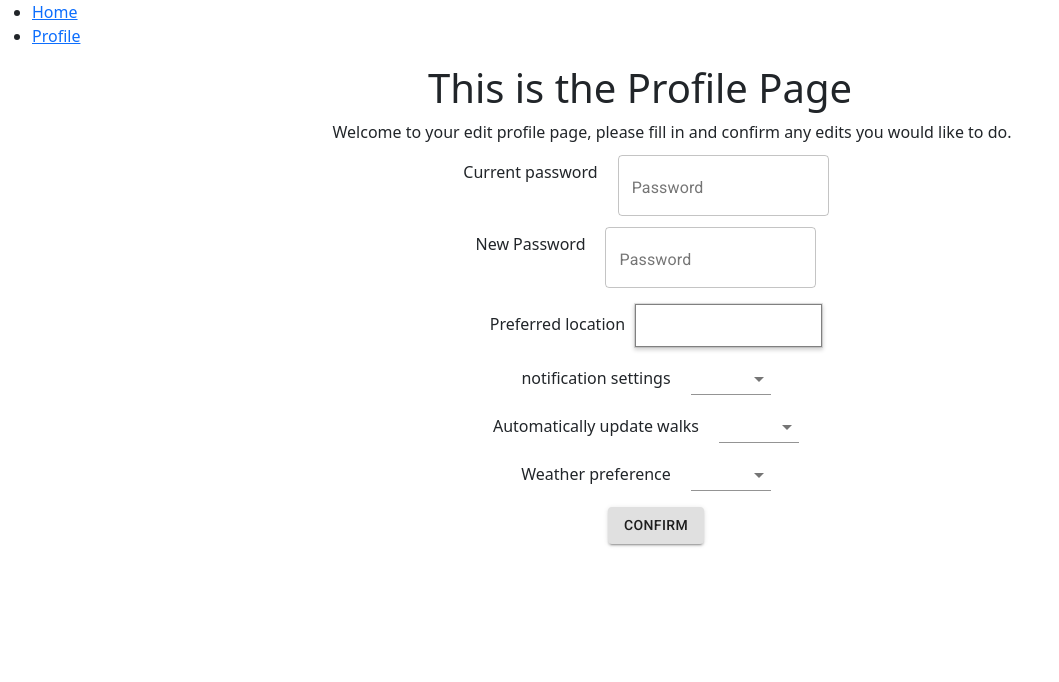
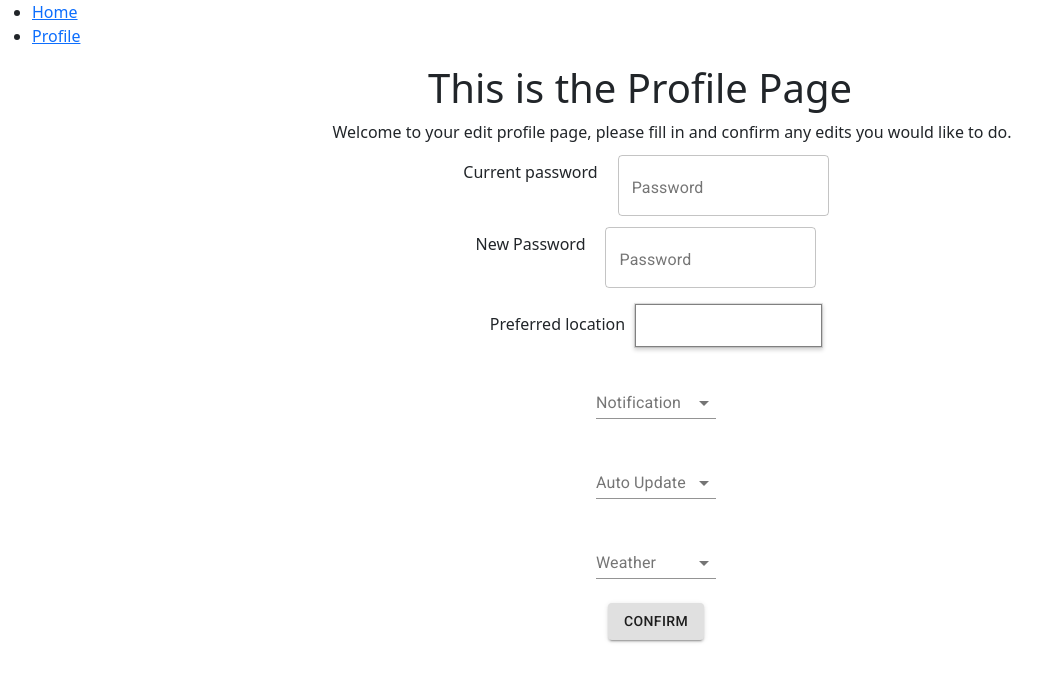
Before and after one commit to CodeBendersTR/sunnywalk-frontend, a React (Create React App) app: page /profile in a window 1280 px wide. Shown: the top 682 px of the page, without its empty margins (0-1059 px from the left). Built offline with nearby package versions, Linux system fonts and the light colour scheme.

Commit message:
Created Multi and single select to update the profile page with a way to select multiple weathers and notifications.

```diff
--- /dev/null
+++ b/src/components/MultiSelect/MultiSelect.js
@@ -0,0 +1,124 @@
+import React from "react";
+import { makeStyles, useTheme } from "@material-ui/core/styles";
+import Input from "@material-ui/core/Input";
+import InputLabel from "@material-ui/core/InputLabel";
+import MenuItem from "@material-ui/core/MenuItem";
+import FormControl from "@material-ui/core/FormControl";
+import Select from "@material-ui/core/Select";
+
+const useStyles = makeStyles((theme) => ({
+    formControl: {
+        margin: theme.spacing(1),
+        minWidth: 120,
+        maxWidth: 300,
+    },
+    chips: {
+        display: "flex",
+        flexWrap: "wrap",
+    },
+    chip: {
+        margin: 2,
+    },
+    noLabel: {
+        marginTop: theme.spacing(3),
+    },
+}));
+
+const ITEM_HEIGHT = 48;
+const ITEM_PADDING_TOP = 8;
+const MenuProps = {
+    PaperProps: {
+        style: {
+            maxHeight: ITEM_HEIGHT * 4.5 + ITEM_PADDING_TOP,
+            width: 250,
+        },
+    },
+};
+
+const NotificationSettings = ["Email", "Web Notification"];
+const WeatherPreference = ["Sunny", "Cloudy", "Raining", "Snow", "Windy"];
+
+function getStyles(name, objectName, theme) {
+    return {
+        fontWeight:
+            objectName.indexOf(name) === -1
+                ? theme.typography.fontWeightRegular
+                : theme.typography.fontWeightMedium,
+    };
+}
+
+function NotificationPreferenceSelect() {
+    const classes = useStyles();
+    const theme = useTheme();
+    const [notificationName, setNotificationName] = React.useState([]);
+
+    const handleChange = (event) => {
+        setNotificationName(event.target.value);
+    };
+
+    return (
+        <div>
+            <FormControl className={classes.formControl}>
+                <InputLabel id="demo-mutiple-notification-label">Notification</InputLabel>
+                <Select
+                    labelId="demo-mutiple-notification-label"
+                    id="demo-mutiple-notification"
+                    multiple
+                    value={notificationName}
+                    onChange={handleChange}
+                    input={<Input />}
+                    MenuProps={MenuProps}
+                >
+                    {NotificationSettings.map((notification) => (
+                        <MenuItem
+                            key={notification}
+                            value={notification}
+                            style={getStyles(notification, notificationName, theme)}
+                        >
+                            {notification}
+                        </MenuItem>
+                    ))}
+                </Select>
+            </FormControl>
+        </div>
+    );
+}
+
+function WeatherPreferenceSelect() {
+    const classes = useStyles();
+    const theme = useTheme();
+    const [weatherName, setWeatherName] = React.useState([]);
+
+    const handleChange = (event) => {
+        setWeatherName(event.target.value);
+    };
+
+    return (
+        <div>
+            <FormControl className={classes.formControl}>
+                <InputLabel id="demo-mutiple-weather-label">Weather</InputLabel>
+                <Select
+                    labelId="demo-mutiple-weather-label"
+                    id="demo-mutiple-weather"
+                    multiple
+                    value={weatherName}
+                    onChange={handleChange}
+                    input={<Input />}
+                    MenuProps={MenuProps}
+                >
+                    {WeatherPreference.map((weather) => (
+                        <MenuItem
+                            key={weather}
+                            value={weather}
+                            style={getStyles(weather, weatherName, theme)}
+                        >
+                            {weather}
+                        </MenuItem>
+                    ))}
+                </Select>
+            </FormControl>
+        </div>
+    );
+}
+
+export { WeatherPreferenceSelect, NotificationPreferenceSelect };
--- /dev/null
+++ b/src/components/MultiSelect/SingleSelect.js
@@ -0,0 +1,52 @@
+import React from "react";
+import { makeStyles } from "@material-ui/core/styles";
+import InputLabel from "@material-ui/core/InputLabel";
+import FormControl from "@material-ui/core/FormControl";
+import Select from "@material-ui/core/Select";
+
+const useStyles = makeStyles((theme) => ({
+    formControl: {
+        margin: theme.spacing(1),
+        minWidth: 120,
+    },
+    selectEmpty: {
+        marginTop: theme.spacing(2),
+    },
+}));
+
+export default function NativeSelects() {
+    const classes = useStyles();
+    const [state, setState] = React.useState({
+        age: "",
+        name: "hai",
+    });
+
+    const handleChange = (event) => {
+        const name = event.target.name;
+        setState({
+            ...state,
+            [name]: event.target.value,
+        });
+    };
+
+    return (
+        <div>
+            <FormControl className={classes.formControl}>
+                <InputLabel htmlFor="choice-native-simple">Auto Update</InputLabel>
+                <Select
+                    native
+                    value={state.age}
+                    onChange={handleChange}
+                    inputProps={{
+                        name: "age",
+                        id: "age-native-simple",
+                    }}
+                >
+                    <option aria-label="None" value="" />
+                    <option value={"Yes"}>Yes</option>
+                    <option value={"No"}>No</option>
+                </Select>
+            </FormControl>
+        </div>
+    );
+}
--- a/src/components/index.js
+++ b/src/components/index.js
@@ -5,3 +5,5 @@ export { default as AutoCompleteText } from './AutoCompleteText/AutoCompleteText
 export { default as UkCities } from './AutoCompleteText/UKCities';
 export { default as LoginForm } from "./LoginForm/LoginForm";
 export { default as RegisterForm } from "./RegisterForm/RegisterForm";
+export { NotificationPreferenceSelect, WeatherPreferenceSelect } from "./MultiSelect/MultiSelect";
+export { default as SingleSelects } from "./MultiSelect/SingleSelect";
--- a/src/pages/Profile/Profile.js
+++ b/src/pages/Profile/Profile.js
@@ -1,66 +1,67 @@
 import "./Profile.css";
 import { Menu } from "..";
 import React from "react";
-import {AutoCompleteText, UkCities} from '../../components';
-import {Select, MenuItem} from "@material-ui/core"
-import TextField from '@material-ui/core/TextField';
-import Button from '@material-ui/core/Button';
+import {
+    AutoCompleteText,
+    UkCities,
+    WeatherPreferenceSelect,
+    NotificationPreferenceSelect,
+    SingleSelects,
+} from "../../components";
 
-function Profile(){
-        return(
+import TextField from "@material-ui/core/TextField";
+import Button from "@material-ui/core/Button";
+
+function Profile() {
+    return (
         <Menu>
             <h1 className="Profile">This is the Profile Page</h1>
             <ul className="Profile">
-                        <ul>Welcome to your edit profile page, please fill in and confirm any edits you would like to do.</ul>
+                <ul>
+                    Welcome to your edit profile page, please fill in and confirm any edits you
+                    would like to do.
                 </ul>
-                    <ul className="selectTest Profile ">Current password
+            </ul>
+            <ul className="selectTest Profile ">
+                Current password
                 <TextField
-                    style={{margin:"0px 20px",minWidth:"80px"}}
+                    style={{ margin: "0px 20px", minWidth: "80px" }}
                     id="outlined-password-input"
                     label="Password"
                     type="password"
                     autoComplete="current-password"
                     variant="outlined"
-                    /></ul>
-                    <ul className="selectTest Profile ">New Password
+                />
+            </ul>
+            <ul className="selectTest Profile ">
+                New Password
                 <TextField
-                    style={{margin:"0px 20px",minWidth:"80px"}}
+                    style={{ margin: "0px 20px", minWidth: "80px" }}
                     id="outlined-password-input"
                     label="Password"
                     type="password"
                     autoComplete="current-password"
                     variant="outlined"
-                    /></ul>
-                    <ul className="Profile">Preferred location
-                            <AutoCompleteText items={UkCities}/>
+                />
             </ul>
-                    <ul className="Profile">notification settings
-                            <Select style={{margin:"0px 20px",minWidth:"80px"}}>
-                                    <MenuItem value={"Email"}>Email</MenuItem>
-                                    <MenuItem value={"Web Notification"}>Web notification</MenuItem>
-                            </Select>
+            <ul className="Profile">
+                Preferred location
+                <AutoCompleteText items={UkCities} />
             </ul>
-                    <ul className="Profile">Automatically update walks
-                            <Select style={{margin:"0px 20px",minWidth:"80px"}}>
-                                    <MenuItem value={"Yes"}>Yes</MenuItem>
-                                    <MenuItem value={"No"}>No</MenuItem>
-                            </Select>
+            <ul className="Profile">
+                <NotificationPreferenceSelect></NotificationPreferenceSelect>
             </ul>
-                    <ul className="Profile">Weather preference
-                            <Select style={{margin:"0px 20px",minWidth:"80px"}}>
-                                    <MenuItem value={"Sunny"}>Sunny</MenuItem>
-                                    <MenuItem value={"Cloudy"}>Cloudy</MenuItem>
-                                    <MenuItem value={"Raining"}>Raining</MenuItem>
-                                    <MenuItem value={"Snow"}>Snow</MenuItem>
-                                    <MenuItem value={"Windy"}>Windy</MenuItem>
-                            </Select>
+            <ul className="Profile">
+                <SingleSelects></SingleSelects>
+            </ul>
+            <ul className="Profile">
+                <WeatherPreferenceSelect></WeatherPreferenceSelect>
             </ul>
             <ul className="Profile">
                 <Button variant="contained">confirm</Button>
             </ul>
         </Menu>
-
     );
-};
+}
 
 export default Profile;
```
Lines whose indentation alone changed are shown as unchanged.
